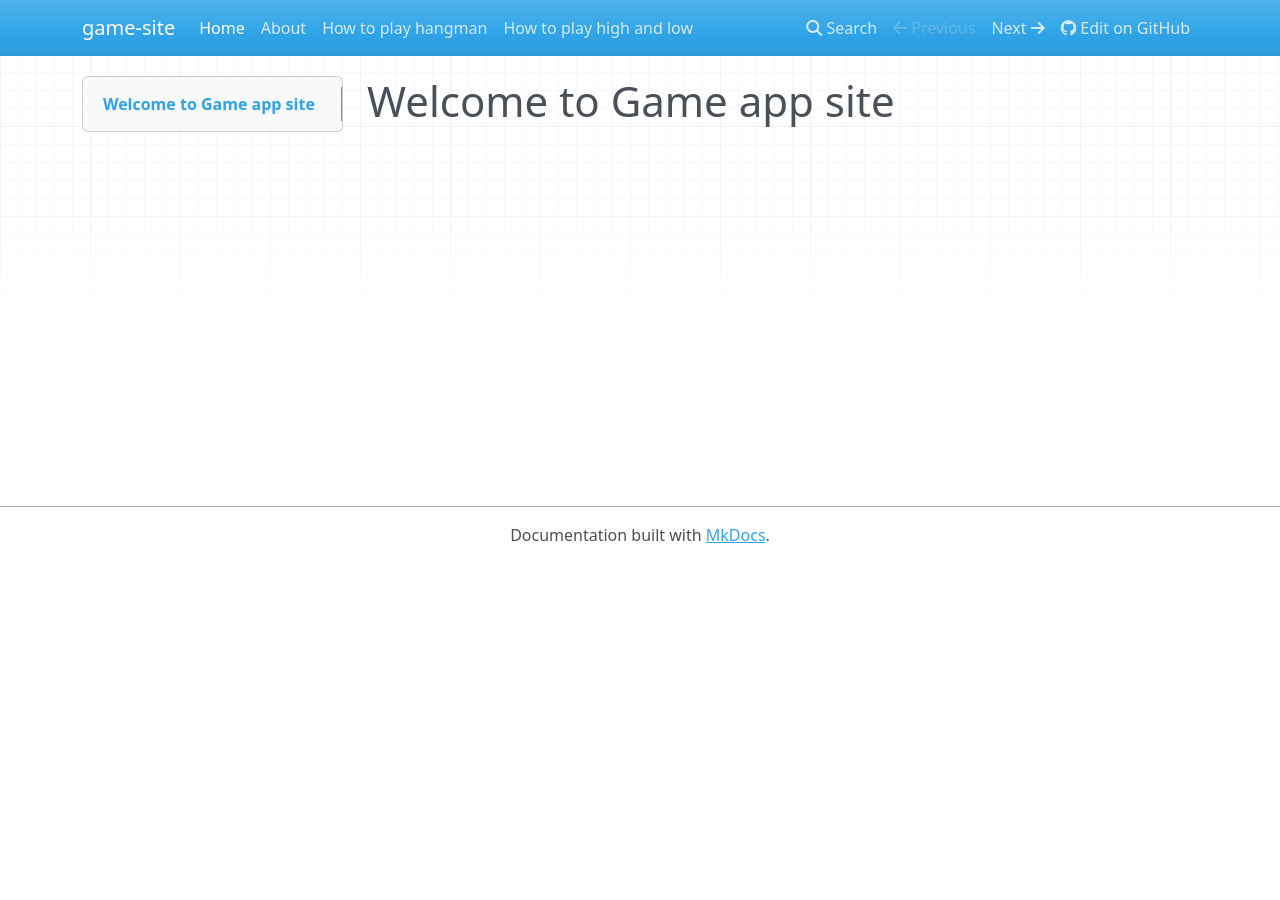
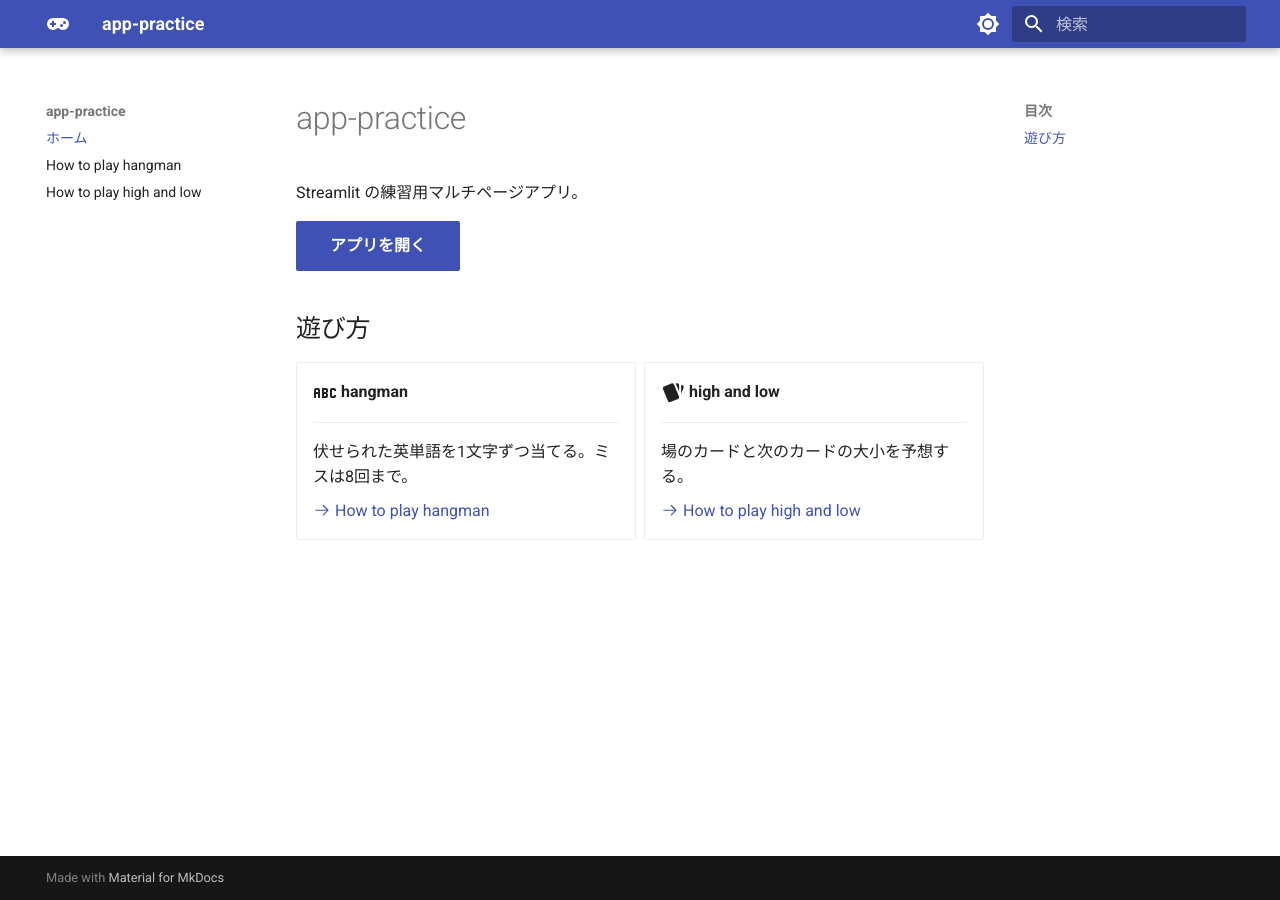
Before and after one commit to anecdotecode/streamlit-practice, an MkDocs documentation site: the page built from docs/index.md, in a window 1280 px wide. Built offline with MkDocs 1.6.1 and Material for MkDocs 9.7.7, drawn with Linux system fonts in a browser that asks for light colours; nearby versions of some CDN libraries; the version menu is left out.

Commit message:
more facetious

```diff
--- a/docs/index.md
+++ b/docs/index.md
@@ -1 +1,27 @@
-# Welcome to Game app site
+# app-practice
+
+Streamlit の練習用マルチページアプリ。
+
+[アプリを開く](https://app-practice-8da4fnwuy2hjuejq3dbnwm.streamlit.app/){ .md-button .md-button--primary }
+
+## 遊び方
+
+<div class="grid cards" markdown>
+
+-   :material-alphabetical-variant:{ .lg .middle } __hangman__
+
+    ---
+
+    伏せられた英単語を1文字ずつ当てる。ミスは8回まで。
+
+    [:octicons-arrow-right-24: How to play hangman](how-to-play-hangman.md)
+
+-   :material-cards:{ .lg .middle } __high and low__
+
+    ---
+
+    場のカードと次のカードの大小を予想する。
+
+    [:octicons-arrow-right-24: How to play high and low](how-to-play-high-and-low.md)
+
+</div>
--- a/mkdocs.yml
+++ b/mkdocs.yml
@@ -1,10 +1,55 @@
-site_name: game-site
-site_url: https://anecdotecode.github.io/streamlit-practice/
+site_name: app-practice
+site_description: Streamlit 練習アプリ(hangman / high and low)の遊び方
+
 theme:
- name: mkdocs
+  name: material
+  language: ja
+  icon:
+    logo: material/gamepad-variant
+  palette:
+    - media: "(prefers-color-scheme: light)"
+      scheme: default
+      primary: indigo
+      accent: amber
+      toggle:
+        icon: material/brightness-7
+        name: ダークモードに切り替え
+    - media: "(prefers-color-scheme: dark)"
+      scheme: slate
+      primary: indigo
+      accent: amber
+      toggle:
+        icon: material/brightness-4
+        name: ライトモードに切り替え
+  features:
+    - navigation.instant
+    - navigation.top
+    - navigation.footer
+    - toc.follow
+    - content.code.copy
+    - search.highlight
+
+plugins:
+  - search
+
+markdown_extensions:
+  - admonition
+  - attr_list
+  - md_in_html
+  - tables
+  - toc:
+      permalink: true
+  - pymdownx.details
+  - pymdownx.superfences
+  - pymdownx.emoji:
+      emoji_index: !!python/name:material.extensions.emoji.twemoji
+      emoji_generator: !!python/name:material.extensions.emoji.to_svg
+
+extra:
+  version:
+    provider: mike
+
 nav:
- - Home: index.md
- - About: about.md
- - How to play hangman: howtous/hang_man.md
- - How to play high and low: howtous/high_and_low.md
-repo_url: https://github.com/anecdotecode/streamlit-practice
+  - ホーム: index.md
+  - How to play hangman: how-to-play-hangman.md
+  - How to play high and low: how-to-play-high-and-low.md
```
Also changed, not shown: 1 other file.
